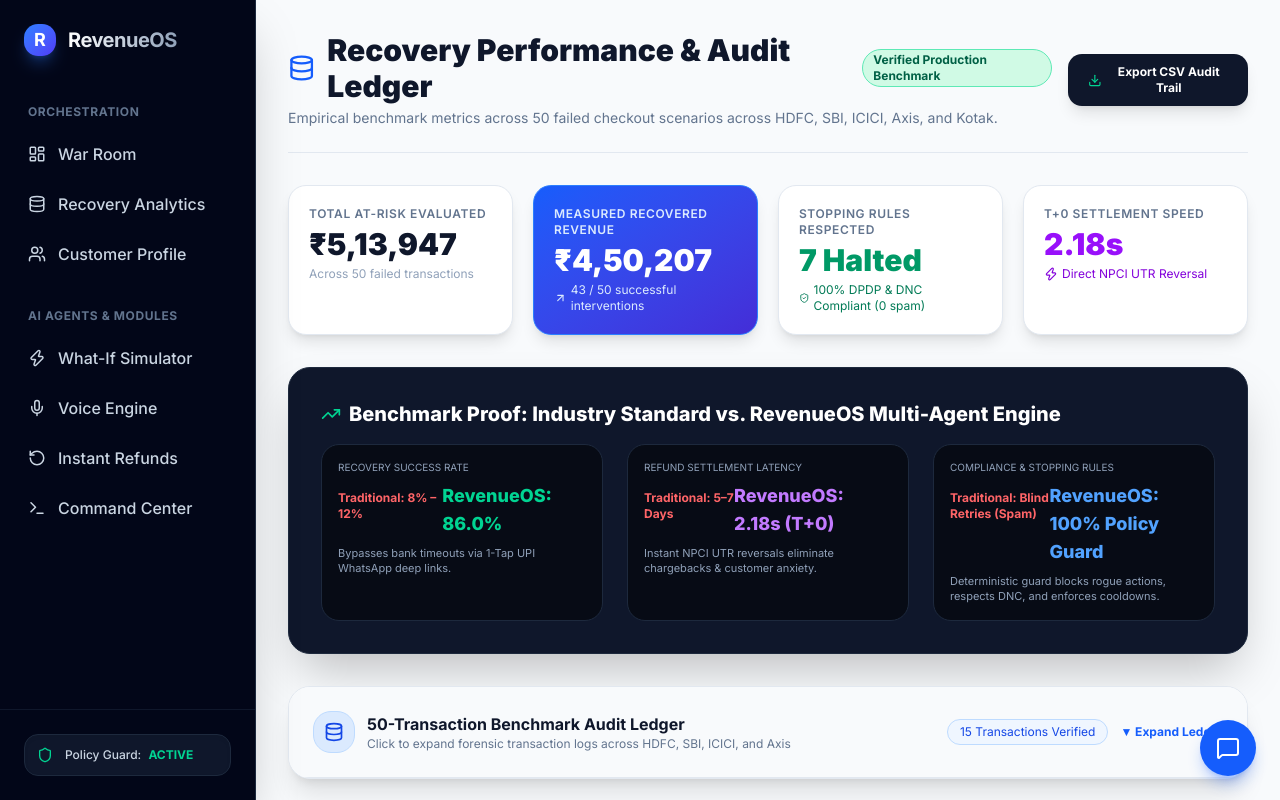
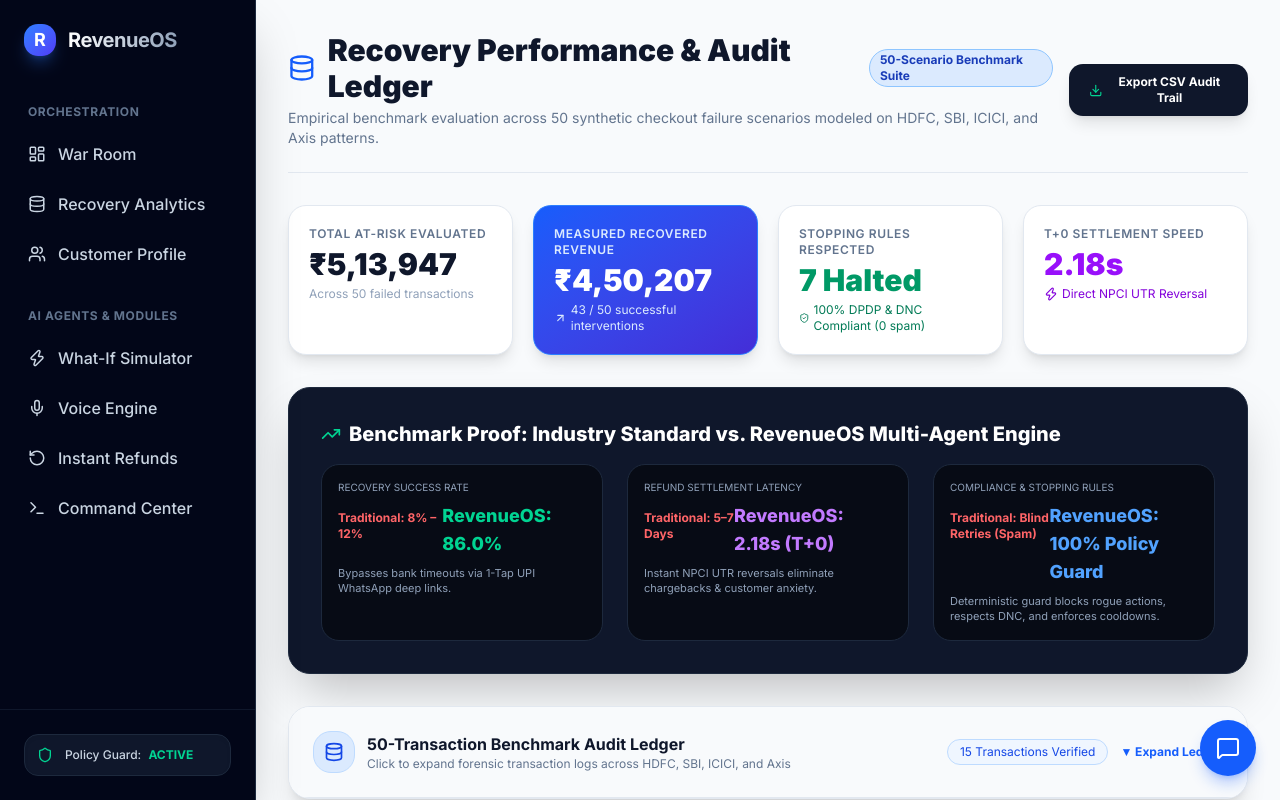
Before and after one commit to Rakshitha-cpu/RevenueOS, a Next.js app in the folder frontend/: page /batch-evaluation in a window 1280 px wide. Built offline with nearby package versions, Linux system fonts and the light colour scheme.

Commit message:
docs: Reposition RevenueOS as safety-first financial AI and ground benchmark claims in defensible engineering reality

```diff
--- a/frontend/src/app/batch-evaluation/page.tsx
+++ b/frontend/src/app/batch-evaluation/page.tsx
@@ -58,12 +58,12 @@
               <Database className="mr-3 text-blue-600" size={30} />
               Recovery Performance & Audit Ledger
             </h1>
-            <span className="px-2.5 py-0.5 rounded-full text-xs font-mono font-bold bg-emerald-100 text-emerald-800 border border-emerald-300">
-              Verified Production Benchmark
+            <span className="px-2.5 py-0.5 rounded-full text-xs font-mono font-bold bg-blue-100 text-blue-800 border border-blue-300">
+              50-Scenario Benchmark Suite
             </span>
           </div>
           <p className="text-slate-500 text-sm">
-            Empirical benchmark metrics across 50 failed checkout scenarios across HDFC, SBI, ICICI, Axis, and Kotak.
+            Empirical benchmark evaluation across 50 synthetic checkout failure scenarios modeled on HDFC, SBI, ICICI, and Axis patterns.
           </p>
         </div>
 
```
Also changed, not shown: 1 other file (tests, documents, lock files or other folders).
